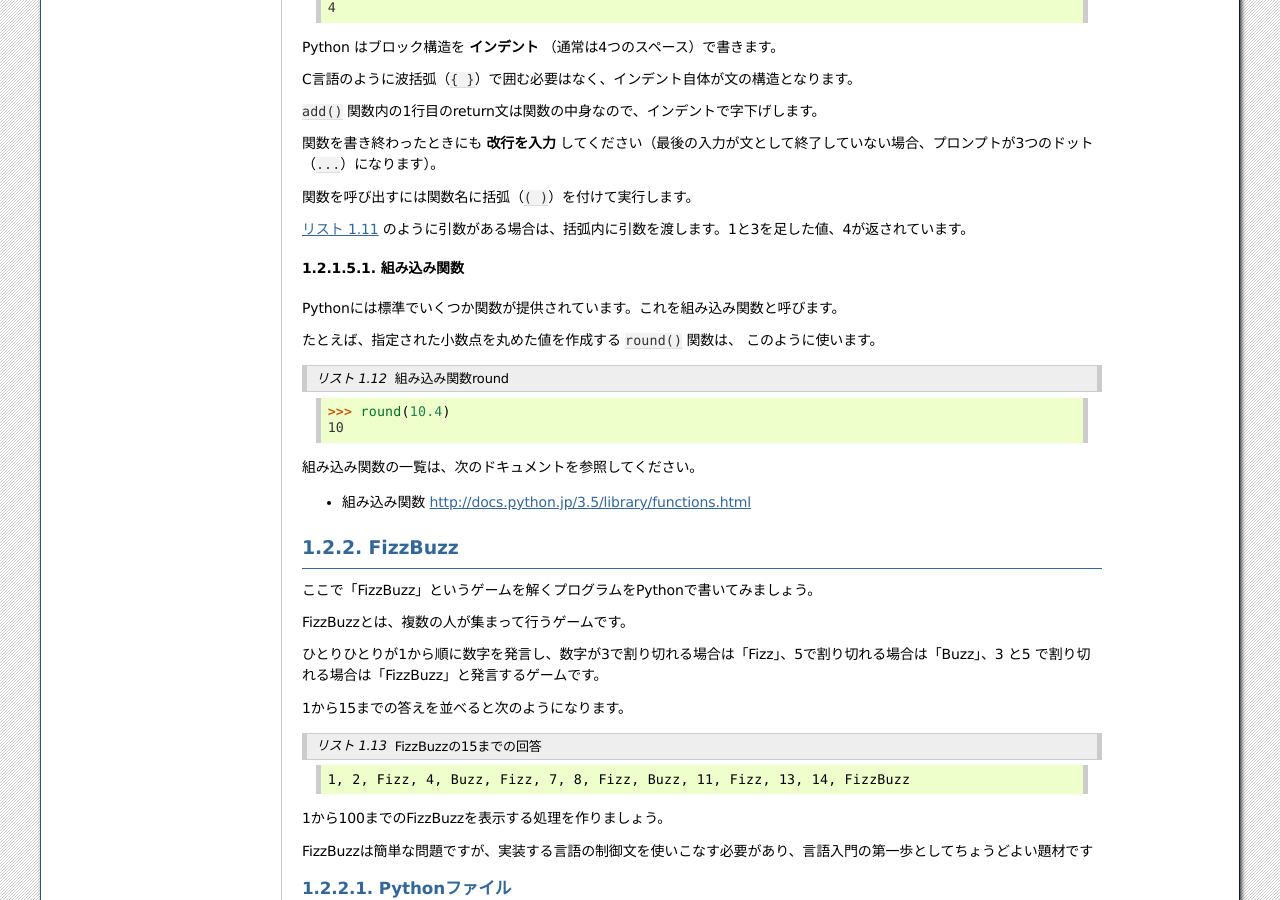
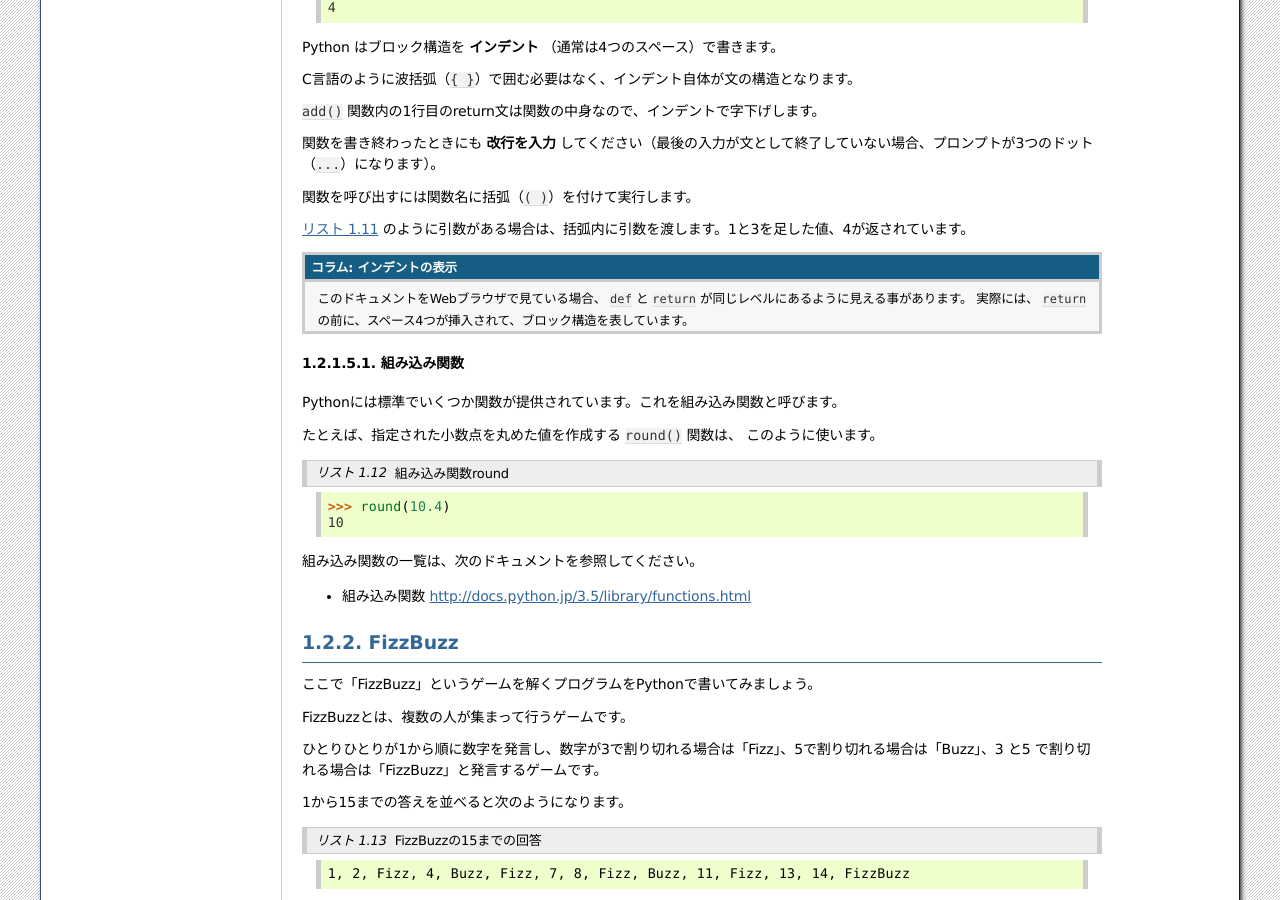
Before and after one commit to pyconjp/pycamp.pycon.jp, a Sphinx documentation site: the page built from source/textbook/2_intro.rst, in a window 1280 px wide and 900 px high, scrolled down 2330 px. Built offline with Sphinx 7.4.7, drawn with Linux system fonts in a browser that asks for light colours.

Commit message:
インタープリタで改行後のインデントがわかりにくい環境があるので注意書きを入れる  refs #53

```diff
--- a/source/textbook/2_intro.rst
+++ b/source/textbook/2_intro.rst
@@ -175,6 +175,12 @@ C言語のように波括弧（``{ }``）で囲む必要はなく、インデン
 関数を呼び出すには関数名に括弧（``( )``）を付けて実行します。
 
 :numref:`function-def` のように引数がある場合は、括弧内に引数を渡します。1と3を足した値、4が返されています。
+
+.. admonition:: コラム: インデントの表示
+
+   このドキュメントをWebブラウザで見ている場合、 ``def`` と ``return`` が同じレベルにあるように見える事があります。
+   実際には、 ``return`` の前に、スペース4つが挿入されて、ブロック構造を表しています。
+
 
 組み込み関数
 ^^^^^^^^^^^^^^^^^^^^^
```
